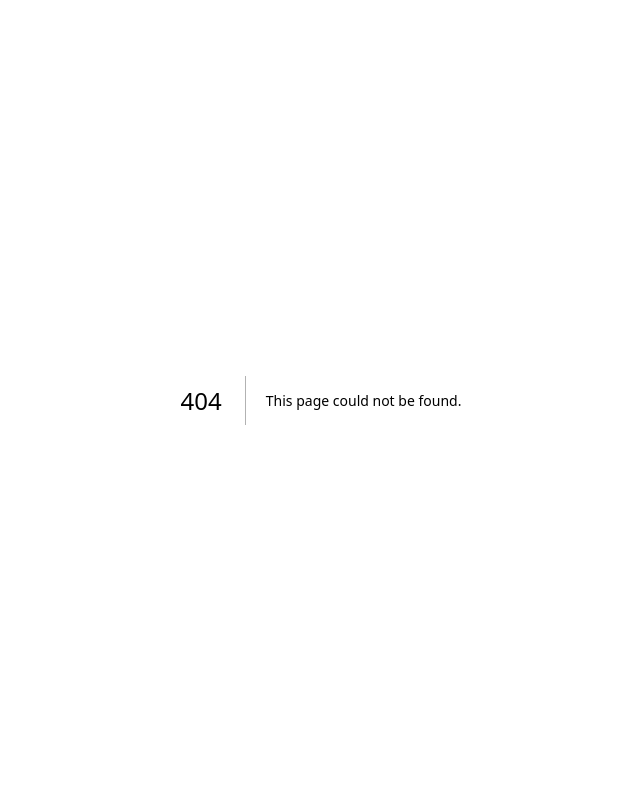
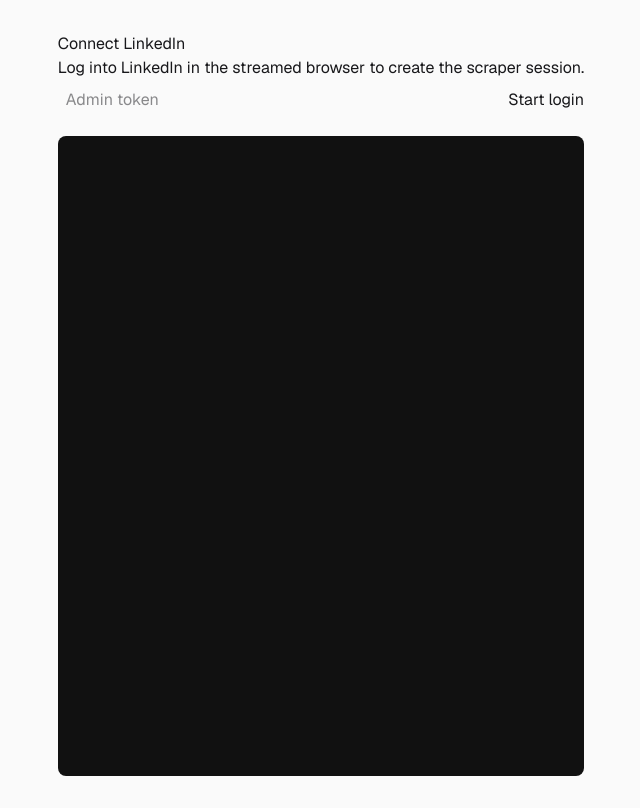
Before and after one commit to PhucNguyenAH/Lyra_hackathon, a Next.js app in the folder front-end/: page /connect-linkedin in a window 1280 px wide. Before the commit this address had no page. Shown: the whole page, without its empty margins (319-959 px from the left). Built offline with nearby package versions, Linux system fonts and the light colour scheme.

Commit message:
feat(frontend): add /connect-linkedin noVNC login page

```diff
--- /dev/null
+++ b/front-end/app/connect-linkedin/page.tsx
@@ -0,0 +1,99 @@
+"use client";
+
+import { useEffect, useRef, useState } from "react";
+
+type State =
+  | "idle"
+  | "awaiting_login"
+  | "logged_in"
+  | "saving"
+  | "saved"
+  | "error"
+  | "cancelled";
+
+export default function ConnectLinkedInPage() {
+  const [token, setToken] = useState("");
+  const [state, setState] = useState<State>("idle");
+  const [error, setError] = useState<string | null>(null);
+  const screenRef = useRef<HTMLDivElement>(null);
+  const rfbRef = useRef<unknown>(null);
+  const pollRef = useRef<ReturnType<typeof setInterval> | null>(null);
+
+  useEffect(() => {
+    return () => {
+      if (pollRef.current) clearInterval(pollRef.current);
+    };
+  }, []);
+
+  async function start() {
+    setError(null);
+    const res = await fetch("/api/auth/session/start", {
+      method: "POST",
+      headers: { "X-Admin-Token": token },
+    });
+    if (!res.ok) {
+      setState("error");
+      setError(res.status === 401 ? "Invalid admin token" : `Start failed (${res.status})`);
+      return;
+    }
+    // @ts-expect-error
+    const { default: RFB } = await import("@novnc/novnc/core/rfb");
+    const proto = window.location.protocol === "https:" ? "wss" : "ws";
+    const url = `${proto}://${window.location.host}/api/auth/session/vnc?token=${encodeURIComponent(token)}`;
+    rfbRef.current = new RFB(screenRef.current as HTMLElement, url);
+    setState("awaiting_login");
+    pollRef.current = setInterval(pollStatus, 2000);
+  }
+
+  async function pollStatus() {
+    const res = await fetch(`/api/auth/session/status?token=${encodeURIComponent(token)}`);
+    if (!res.ok) return;
+    const data = await res.json();
+    setState(data.state);
+    if (data.error) setError(data.error);
+    if (["saved", "error", "cancelled"].includes(data.state) && pollRef.current) {
+      clearInterval(pollRef.current);
+    }
+  }
+
+  async function cancel() {
+    await fetch("/api/auth/session/cancel", {
+      method: "POST",
+      headers: { "X-Admin-Token": token },
+    });
+    if (pollRef.current) clearInterval(pollRef.current);
+    setState("cancelled");
+  }
+
+  return (
+    <main style={{ maxWidth: 960, margin: "2rem auto", padding: "0 1rem" }}>
+      <h1>Connect LinkedIn</h1>
+      <p>Log into LinkedIn in the streamed browser to create the scraper session.</p>
+
+      {state === "idle" || state === "error" || state === "cancelled" ? (
+        <div style={{ display: "flex", gap: 8, marginBottom: 16 }}>
+          <input
+            type="password"
+            placeholder="Admin token"
+            value={token}
+            onChange={(e) => setToken(e.target.value)}
+            style={{ flex: 1, padding: 8 }}
+          />
+          <button onClick={start} disabled={!token}>Start login</button>
+        </div>
+      ) : (
+        <div style={{ marginBottom: 16 }}>
+          <strong>Status:</strong> {state} <button onClick={cancel}>Cancel</button>
+        </div>
+      )}
+
+      {error && <p style={{ color: "crimson" }}>{error}</p>}
+      {state === "saved" && <p style={{ color: "green" }}>✅ Session saved — scraping is ready.</p>}
+
+      <div
+        ref={screenRef}
+        style={{ width: "100%", height: 640, background: "#111", borderRadius: 8 }}
+      />
+    </main>
+  );
+}
--- a/front-end/package.json
+++ b/front-end/package.json
@@ -10,6 +10,7 @@
   },
   "dependencies": {
     "@base-ui/react": "^1.6.0",
+    "@novnc/novnc": "^1.7.0",
     "class-variance-authority": "^0.7.1",
     "clsx": "^2.1.1",
     "lucide-react": "^1.25.0",
```
Also changed, not shown: 1 other file (tests, documents, lock files or other folders).
